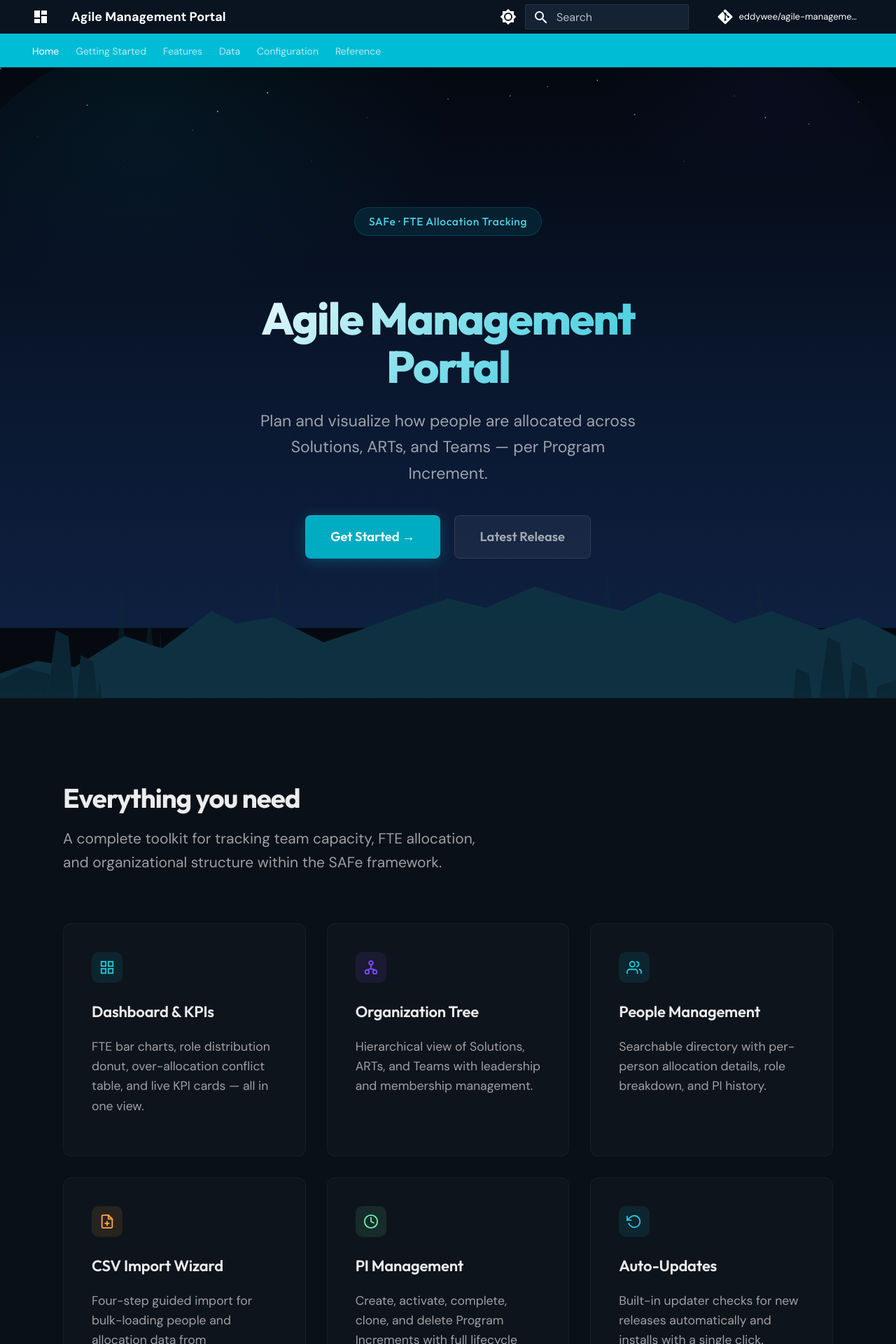
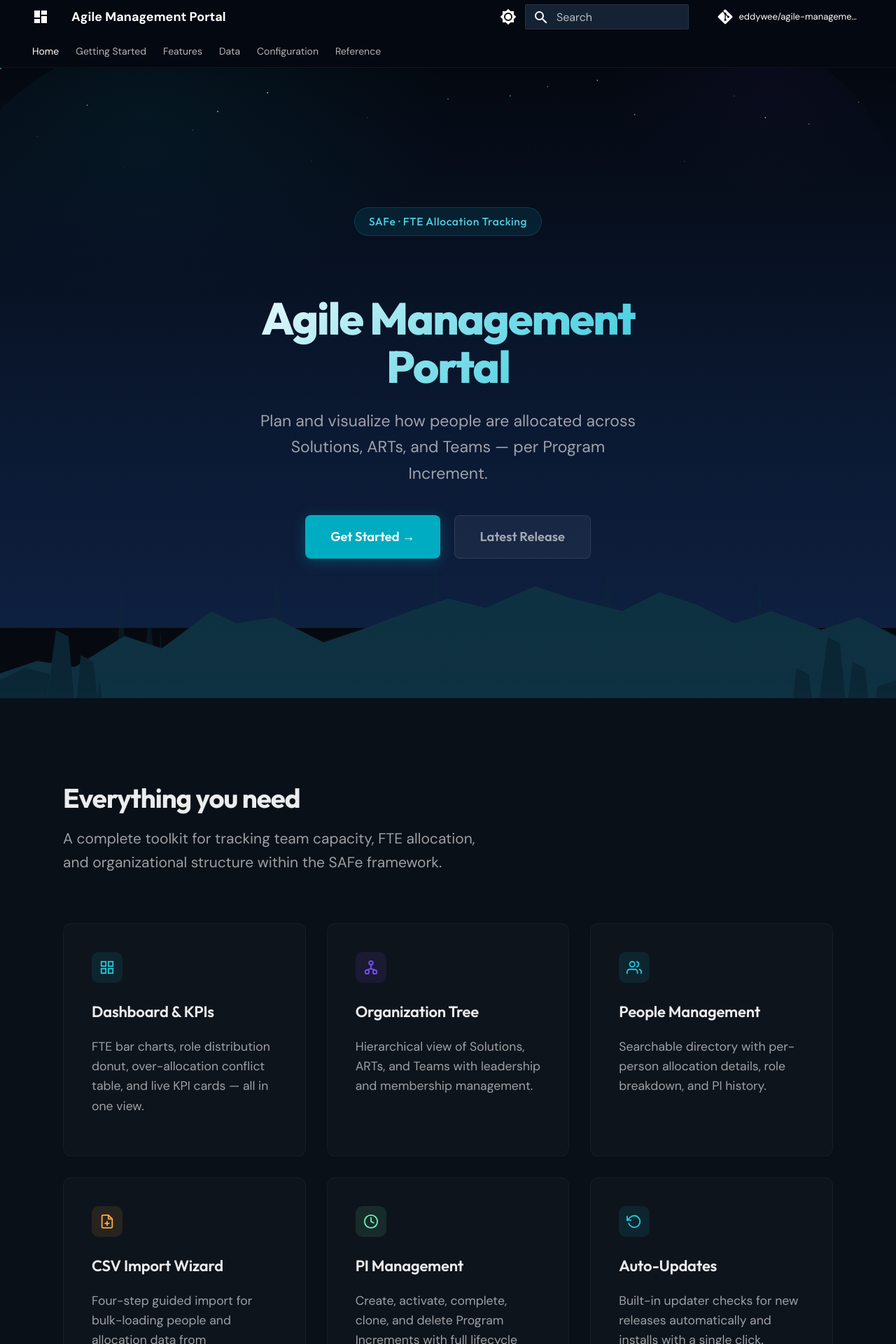
Before and after one commit to eddywee/agile-management-portal, an MkDocs documentation site: the page built from docs/index.md, in a window 1280 px wide. Shown: the top 1920 px of the page at 70% size. Built offline with MkDocs 1.6.1 and Material for MkDocs 9.7.7, drawn with Linux system fonts in a browser that asks for light colours; comment, search, counter and statistics services are not loaded.

Commit message:
fix(docs): Sticky header on landing page and align header with sky color
- Remove position:initial override so header stays sticky on scroll
- Set header and tabs background to #040810 to match parallax sky gradient

```diff
--- a/docs/stylesheets/extra.css
+++ b/docs/stylesheets/extra.css
@@ -81,9 +81,14 @@
 
 /* Dark — Header */
 [data-md-color-scheme="slate"] .md-header {
-  background: #0a1420;
+  background: #040810;
   border-bottom: 1px solid rgba(0, 188, 212, 0.08);
   box-shadow: none;
+}
+
+/* Dark — Tabs bar */
+[data-md-color-scheme="slate"] .md-tabs {
+  background: #040810;
 }
 
 [data-md-color-scheme="slate"] .md-header::after {
--- a/overrides/home.html
+++ b/overrides/home.html
@@ -2,7 +2,7 @@
 
 {% block tabs %}
   {{ super() }}
-  <style>.md-header{position:initial}.md-main__inner{margin:0}.md-content{display:none}.md-sidebar{display:none}</style>
+  <style>.md-main__inner{margin:0}.md-content{display:none}.md-sidebar{display:none}</style>
 <div class="landing-page">
 
 <!-- HERO WITH PARALLAX -->
```
